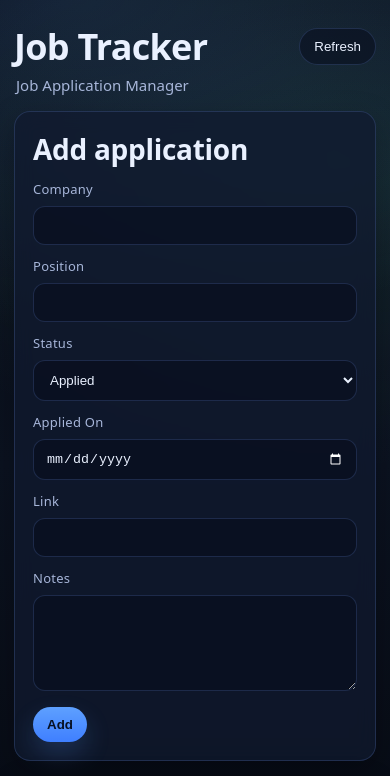
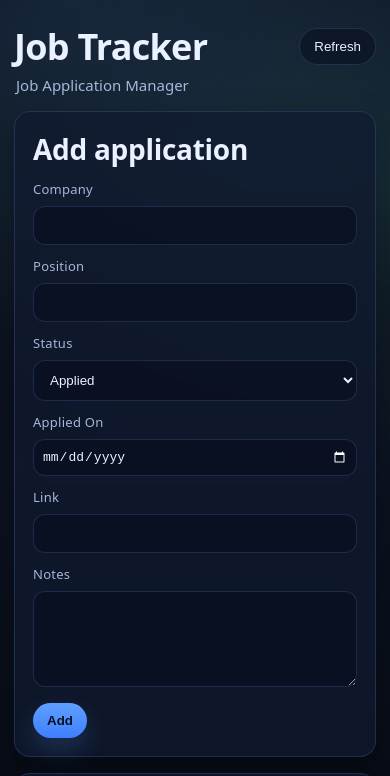
Before and after one commit to ivanPeshterskii/JobTracker-API, a plain HTML site: page docs/index.html in a window 390 px wide. Shown: the top 776 px of the page. Drawn offline with Linux system fonts and the light colour scheme; no server answers.

```diff
--- a/docs/style.css
+++ b/docs/style.css
@@ -140,11 +140,14 @@
   border-color: rgba(94,160,255,.30);
 }
 
-/* Make date inputs consistent */
+/* Make date inputs consistent + FIX mobile overflow */
 input[type="date"]{
   color-scheme: dark;
+  min-width: 0;
+  width: 100%;
+  font-size: 14px;
+  padding: 10px 10px;
 }
-
 /* ====== Buttons ====== */
 .btn{
   padding: 10px 14px;
@@ -258,3 +261,10 @@
   .span-2{ grid-column: auto; }
   #search{ min-width: 180px; flex: 1; }
 }
+
+@media (max-width: 720px){
+  input[type="date"]{
+    font-size: 13px;
+    padding: 9px 8px;
+  }
+}
```
